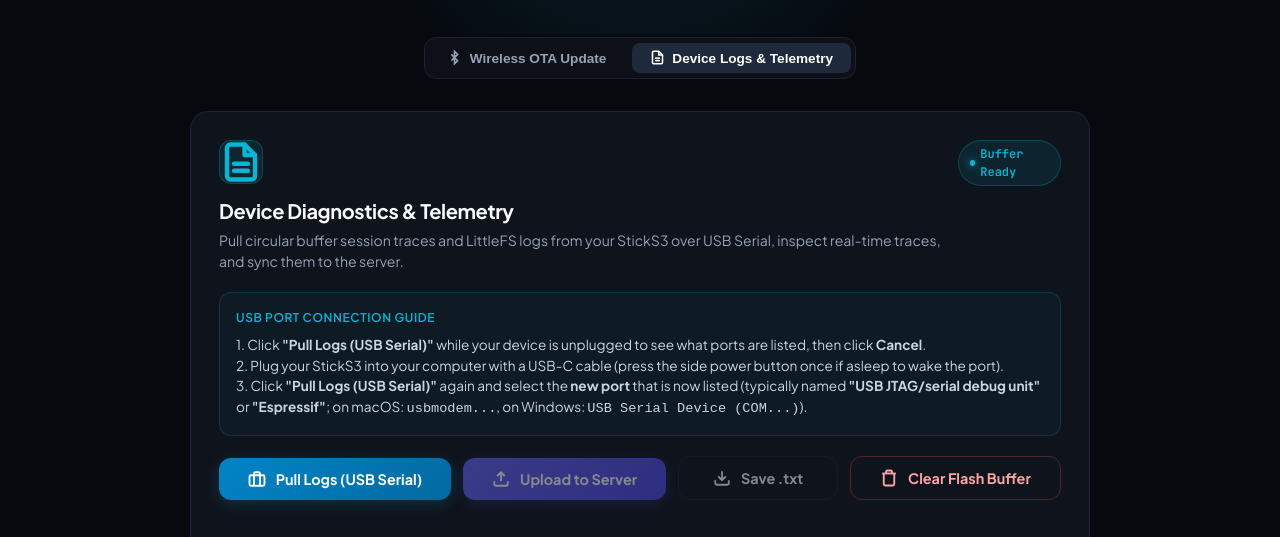
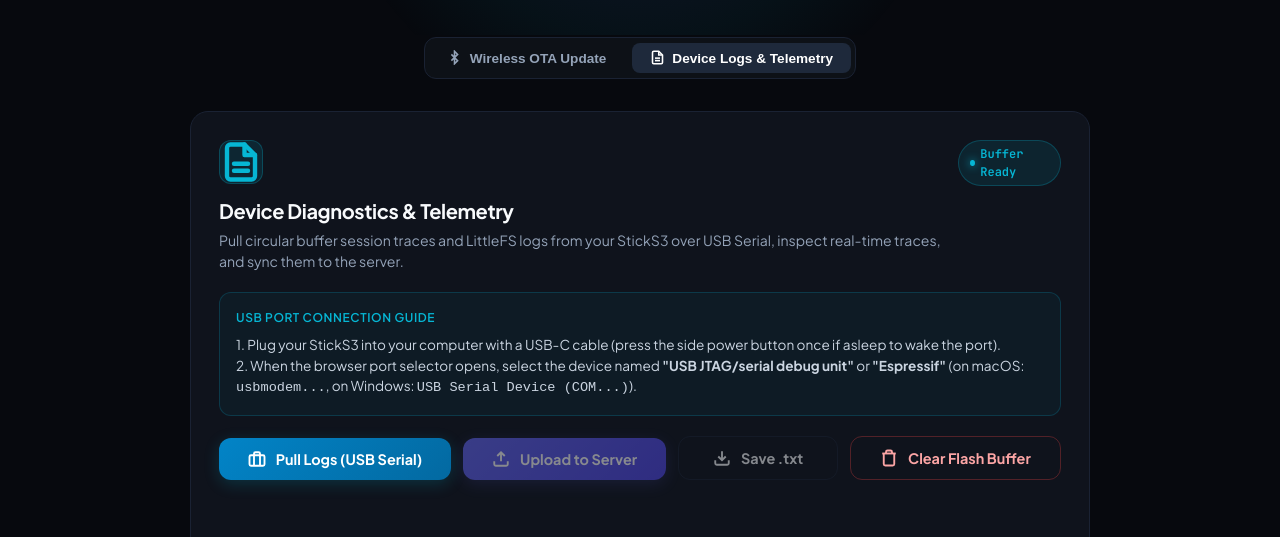
Before and after one commit to AnkithP123/pogoplus-dashboard, a plain HTML site: page index.html in a window 1280 px wide. Both pictures are taken after a click on the button "Device Logs & Telemetry". Shown: the part 255-792 px from the top of the page. Drawn offline with Linux system fonts and the light colour scheme; no server answers.

Commit message:
docs: revert connection guide to 2-step plug instructions

```diff
--- a/index.html
+++ b/index.html
@@ -753,9 +753,8 @@
         <div class="combo-guide" style="background: rgba(6, 182, 212, 0.05); border-color: rgba(6, 182, 212, 0.2);">
           <div class="combo-label" style="color: var(--cyan);">USB Port Connection Guide</div>
           <div style="font-size: 0.85rem; color: #cbd5e1; line-height: 1.5;">
-            1. Click <b>"Pull Logs (USB Serial)"</b> while your device is unplugged to see what ports are listed, then click <b>Cancel</b>.<br>
-            2. Plug your StickS3 into your computer with a USB-C cable (press the side power button once if asleep to wake the port).<br>
-            3. Click <b>"Pull Logs (USB Serial)"</b> again and select the <b>new port</b> that is now listed (typically named <b>"USB JTAG/serial debug unit"</b> or <b>"Espressif"</b>; on macOS: <code>usbmodem...</code>, on Windows: <code>USB Serial Device (COM...)</code>).
+            1. Plug your StickS3 into your computer with a USB-C cable (press the side power button once if asleep to wake the port).<br>
+            2. When the browser port selector opens, select the device named <b>"USB JTAG/serial debug unit"</b> or <b>"Espressif"</b> (on macOS: <code>usbmodem...</code>, on Windows: <code>USB Serial Device (COM...)</code>).
           </div>
         </div>
 
```
